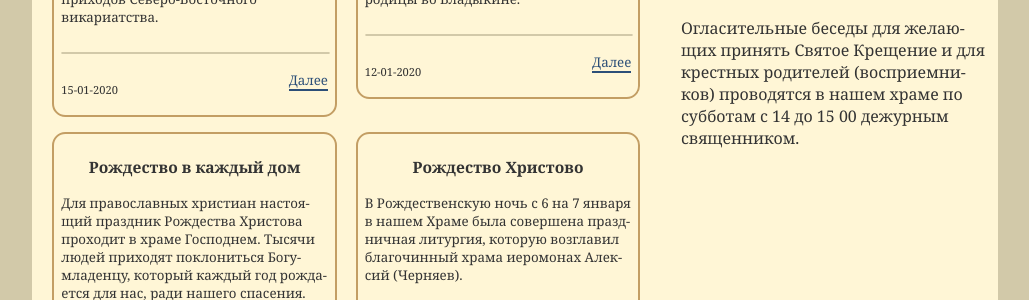
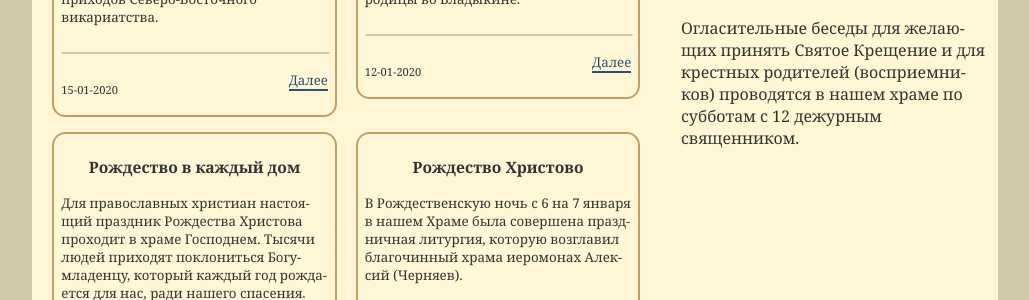
Before and after one commit to hramotradnoe/hramotradnoe.github.io, a Jekyll site: the page built from index.html, in a window 1280 px wide and 900 px high, scrolled down 1339 px. Shown: the part 243-543 px from the top of the window, without its empty margins (125-1154 px from the left). Built offline with Jekyll 4.4.1, drawn with Linux system fonts in a browser that asks for light colours.

Commit message:
Update ads.yml

```diff
--- a/_data/ads.yml
+++ b/_data/ads.yml
@@ -26,4 +26,4 @@
 - title       : Огласительные беседы
   description : >
     Огласительные  беседы для желающих принять Святое Крещение и для крестных родителей (восприемников)
-    проводятся в нашем храме по субботам с 14 до 15 00 дежурным священником.
+    проводятся в нашем храме по субботам с 12 дежурным священником.
```
